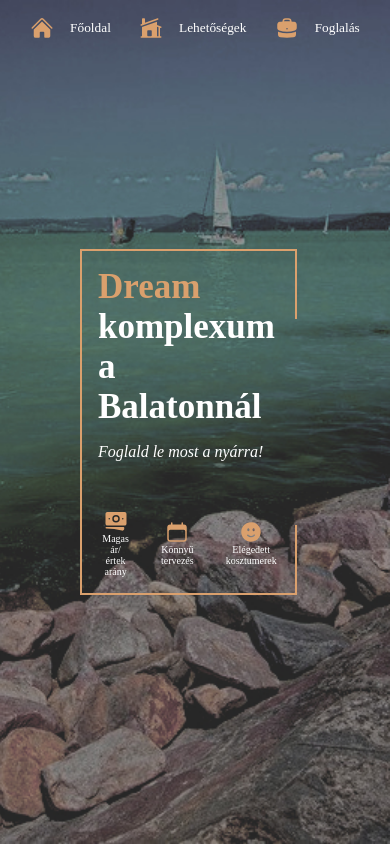
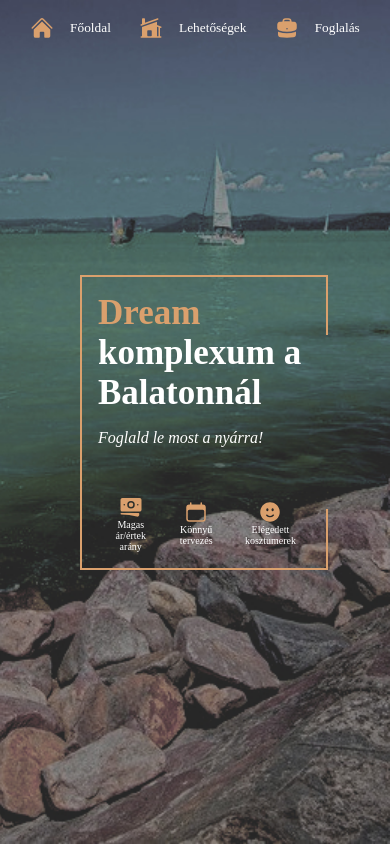
Before and after one commit to palyikris/dreamcomplex, a Next.js app: page / in a window 390 px wide. Shown: the top 846 px of the page. Built offline with nearby package versions, Linux system fonts and the light colour scheme; a web font is replaced by a local one.

Commit message:
main page mobile view fix

```diff
--- a/app/page.module.css
+++ b/app/page.module.css
@@ -555,4 +555,8 @@
   .container .bigTitle h1 {
     font-size: 35px;
   }
+  .container .heroSections .heroElements {
+    width: 80%;
+    padding: 1rem;
+  }
 }/*# sourceMappingURL=page.module.css.map */
--- a/app/page.module.scss
+++ b/app/page.module.scss
@@ -481,4 +481,9 @@
       font-size: 35px;
     }
   }
+
+  .container .heroSections .heroElements {
+    width: 80%;
+    padding: 1rem;
+  }
 }
```
Also changed, not shown: 1 other file (tests, documents, lock files or other folders).
